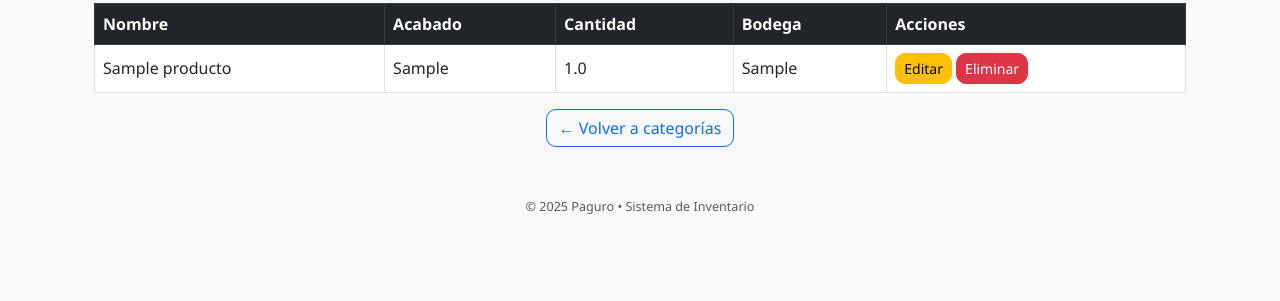
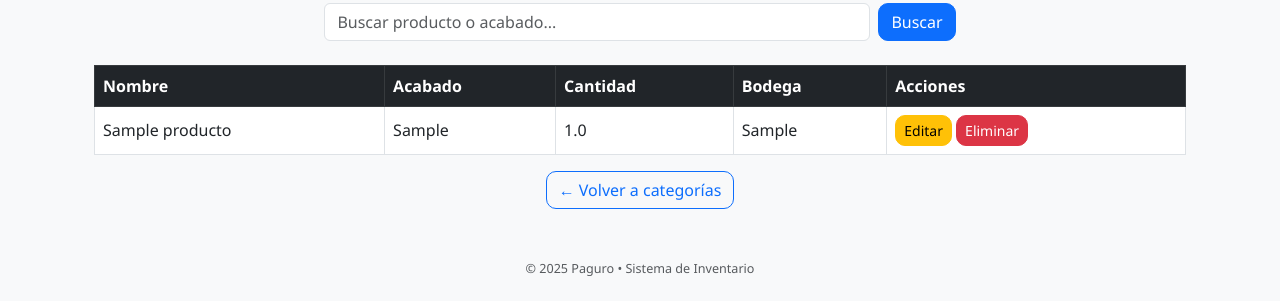
Before and after one commit to ProyectoPaguro/Paguro, a Flask app: page /produccion/1 in a window 1280 px wide. Shown: the part 499-800 px from the top of the page. Run offline with Flask 3, Linux system fonts and the light colour scheme; a user stored in the database is signed in; tables that the repository leaves empty hold one stand-in row (values such as "Sample post").

Commit message:
corrección en Opción de búsqueda en cada categoría por Nombre y acabado 2.1

```diff
--- a/templates/productos_por_categoria.html
+++ b/templates/productos_por_categoria.html
@@ -6,11 +6,11 @@
   <h2 class="mb-3 text-primary text-center">{{ categoria_nombre }}</h2>
   <p class="text-center text-muted">Productos de esta categoría</p>
 
+  <!-- 🔹 Imagen de la categoría -->
   <div class="text-center mb-4">
     {% set base = 'img/categorias/' + categoria_nombre|lower|replace(' ', '-') %}
     {% set img_jpg = base + '.jpg' %}
     {% set img_default = 'img/categorias/default.jpg' %}
-
     <img
       src="{{ url_for('static', filename=img_jpg) }}"
       onerror="this.src='{{ url_for('static', filename=img_default) }}'"
@@ -21,6 +21,28 @@
   </div>
 
   {% if productos %}
+    <!-- 🔍 Buscador -->
+    <form method="get" action="{{ url_for('produccion_categoria', id_categoria=categoria.id) }}" class="d-flex justify-content-center mb-4">
+      <input
+        type="text"
+        name="search"
+        value="{{ search }}"
+        placeholder="Buscar producto o acabado..."
+        class="form-control w-50 me-2"
+      >
+      <button type="submit" class="btn btn-primary">Buscar</button>
+    </form>
+
+    <!-- 🔄 Botón limpiar búsqueda -->
+    {% if search %}
+    <div class="text-center mb-4">
+      <a href="{{ url_for('produccion_categoria', id_categoria=categoria.id) }}" class="btn btn-outline-secondary btn-sm">
+        Limpiar búsqueda
+      </a>
+    </div>
+    {% endif %}
+
+    <!-- 🧾 Tabla de productos -->
     <form method="POST">
       <table class="table table-bordered table-hover align-middle">
         <thead class="table-dark">
@@ -35,7 +57,7 @@
             {% endif %}
 
             {% if current_user.rol == 'admin' %}
-          <th>Acciones</th>  <!-- #️⃣ Nueva columna -->
+              <th>Acciones</th>
             {% endif %}
           </tr>
         </thead>
@@ -67,12 +89,9 @@
 
             {% if current_user.rol == 'admin' %}
               <td>
-            <!-- #️⃣ Botón Editar -->
                 <a href="{{ url_for('producto_editar', producto_id=p.id) }}" class="btn btn-sm btn-warning">
                   <i class="bi bi-pencil-square"></i> Editar
                 </a>
-
-            <!-- #️⃣ Botón Eliminar -->
                 <form action="{{ url_for('producto_eliminar', producto_id=p.id) }}" method="POST" style="display:inline;">
                   <button type="submit" class="btn btn-sm btn-danger"
                           onclick="return confirm('¿Seguro que deseas eliminar este producto? 🗑️')">
@@ -93,5 +112,5 @@
   <div class="text-center mt-3">
     <a href="{{ url_for('produccion') }}" class="btn btn-outline-primary">← Volver a categorías</a>
   </div>
-
+</div>
 {% endblock %}
```
Lines whose indentation alone changed are shown as unchanged.
